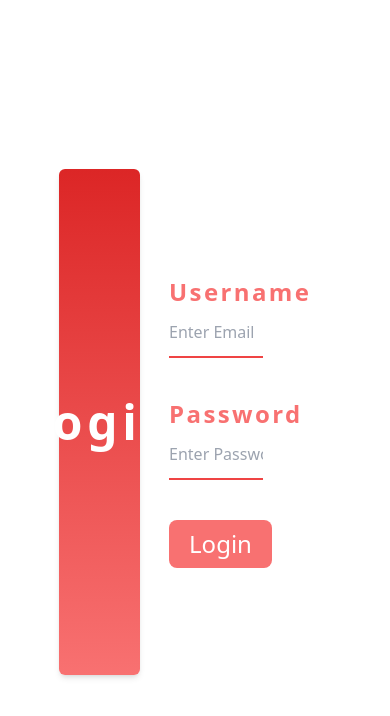
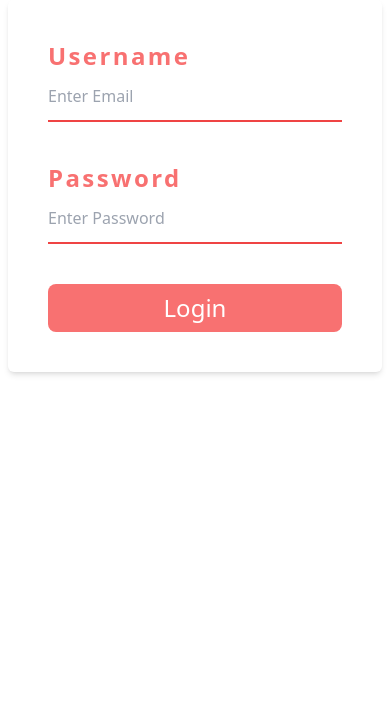
Before and after one commit to omarijalagania/vue-app-1, a Vue app: page / in a window 390 px wide. Shown: the top 716 px of the page. Built offline with nearby package versions, Linux system fonts and the light colour scheme.

Commit message:
add animation

```diff
--- a/package.json
+++ b/package.json
@@ -8,6 +8,7 @@
     "lint": "vue-cli-service lint"
   },
   "dependencies": {
+    "animate.css": "^4.1.1",
     "core-js": "^3.8.3",
     "vue": "^3.2.13"
   },
--- a/src/components/LoginForm.vue
+++ b/src/components/LoginForm.vue
@@ -1,20 +1,26 @@
 <template>
-  <div class="h-screen flex justify-center items-center">
-    <form class="w-[70%] h-[60%] flex">
+  <div class="h-screen flex justify-center px-2 md:p-0 md:items-center">
+    <form class="w-full md:w-[70%] md:h-[60%] block md:flex">
       <div
-        class="w-[30%] flex justify-center items-center rounded-md bg-gradient-to-t from-red-400 to-red-600 shadow-md"
+        class="w-[30%] hidden md:flex z-20 justify-center items-center rounded-md bg-gradient-to-t from-red-400 to-red-600 shadow-md"
       >
-        <h3 class="text-5xl text-white font-semibold tracking-widest">Login</h3>
+        <h3
+          class="text-5xl text-white font-semibold tracking-widest animate__animated animate__fadeInDown"
+        >
+          Login
+        </h3>
       </div>
-      <div class="w-[70%] flex flex-col space-y-10 justify-center items-center">
-        <div class="flex flex-col w-[70%]">
+      <div
+        class="w-full md:w-[70%] flex z-10 flex-col space-y-10 justify-center shadow-md rounded-md p-10 md:p-0 items-center"
+      >
+        <div class="flex flex-col w-full md:w-[70%]">
           <label
-            class="text-2xl tracking-widest text-red-400 font-bold"
+            class="text-2xl tracking-widest text-red-400 font-bold animate__animated animate__fadeIn"
             for="email"
             >Username</label
           >
           <input
-            class="border-b-[2px] w-[70%] border-red-500 py-3 outline-none"
+            class="border-b-[2px] w-full md:w-[70%] border-red-500 py-3 outline-none animate__animated animate__fadeInRight"
             type="email"
             name="email"
             id="email"
@@ -22,14 +28,14 @@
             v-model="email"
           />
         </div>
-        <div class="flex flex-col w-[70%]">
+        <div class="flex flex-col w-full md:w-[70%]">
           <label
-            class="text-2xl tracking-widest text-red-400 font-bold"
+            class="text-2xl tracking-widest text-red-400 font-bold animate__animated animate__fadeIn"
             for="password"
             >Password</label
           >
           <input
-            class="border-b-[2px] w-[70%] border-red-500 py-3 outline-none"
+            class="border-b-[2px] w-full md:w-[70%] border-red-500 py-3 outline-none animate__animated animate__fadeInLeft"
             type="password"
             name="password"
             id="password"
@@ -38,9 +44,9 @@
           />
         </div>
 
-        <div class="w-[70%]">
+        <div class="w-full md:w-[70%]">
           <button
-            class="bg-red-400 px-5 py-2 rounded-lg text-white text-2xl"
+            class="bg-red-400 w-full md:w-auto px-5 py-2 rounded-lg text-white text-2xl animate__animated animate__fadeInUp"
             type="submit"
             @click.prevent="login"
           >
--- a/src/main.js
+++ b/src/main.js
@@ -1,5 +1,6 @@
 import { createApp } from "vue"
 import App from "./App.vue"
+import "animate.css"
 import "./styles/app.css"
 
 createApp(App).mount("#app")
```
Also changed, not shown: 1 other file (tests, documents, lock files or other folders).
